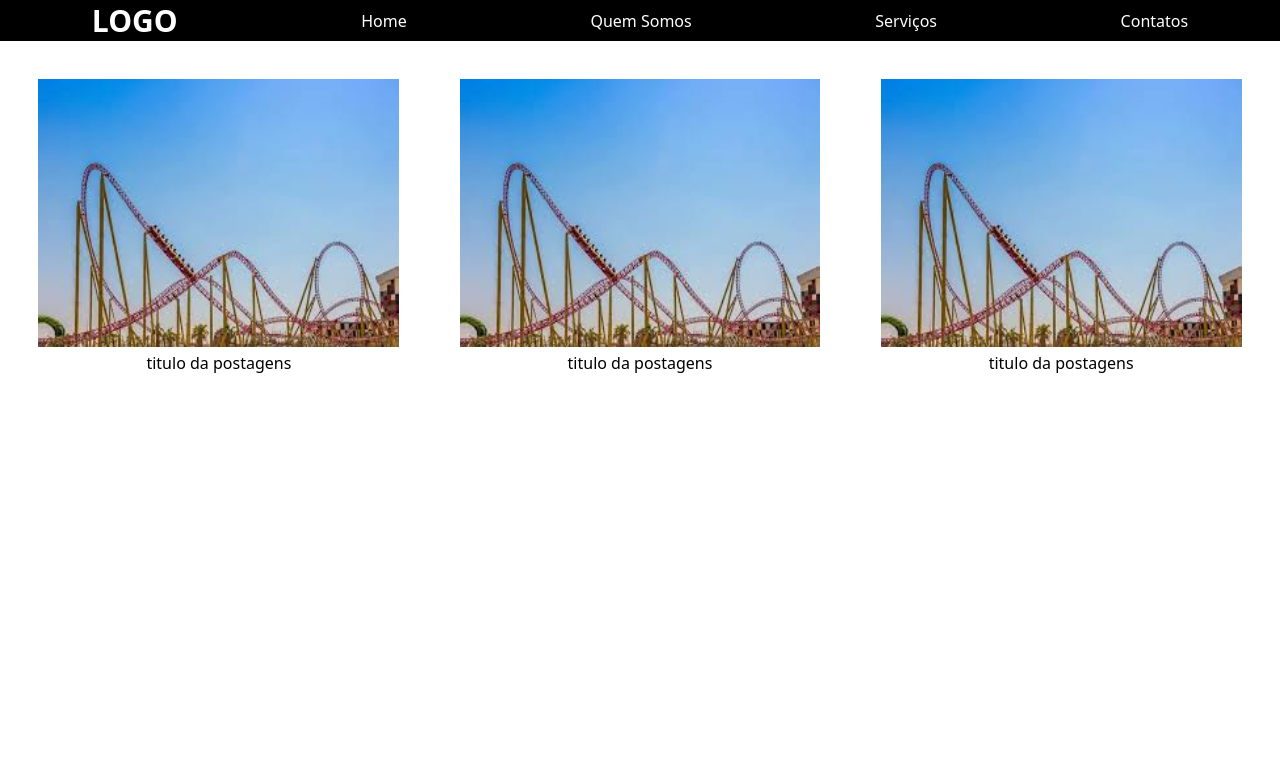
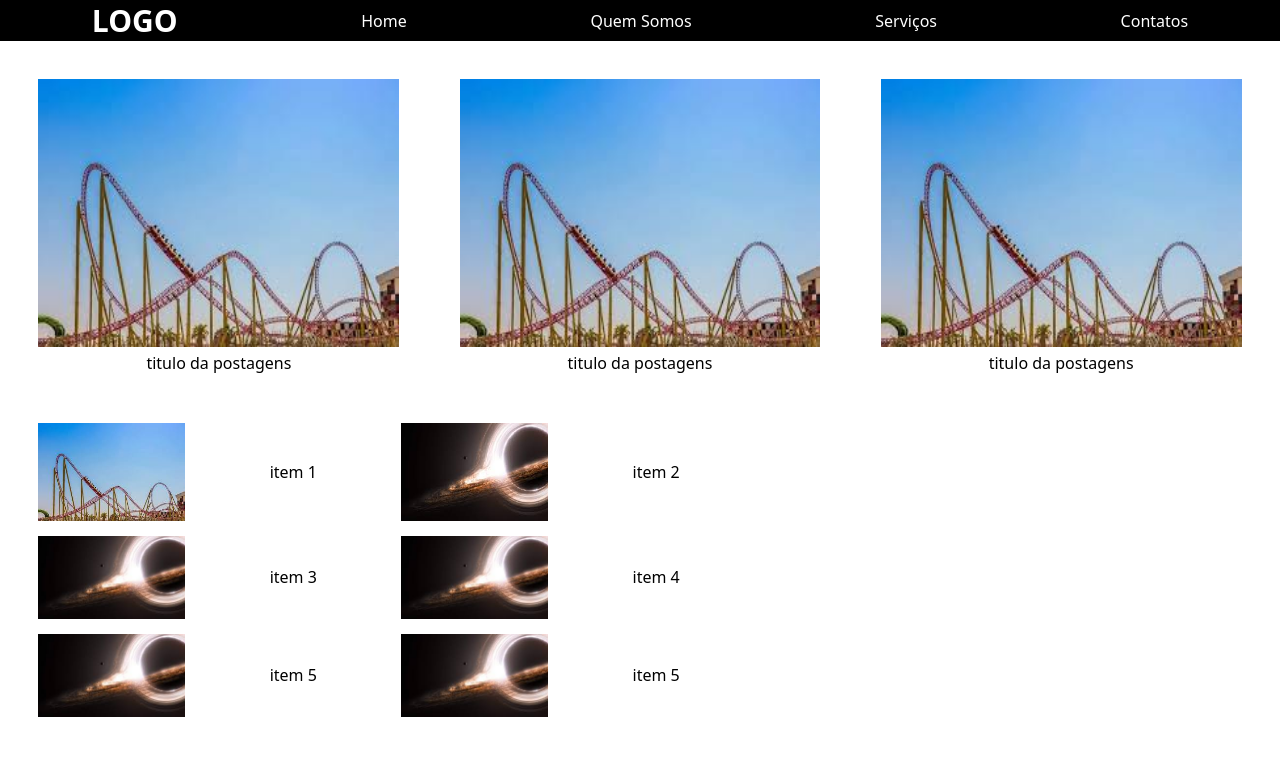
Before and after one commit to Davi-santos16/aprendendo-git, a plain HTML site: page index.html in a window 1280 px wide. Drawn offline with Linux system fonts and the light colour scheme.

Commit message:
feat:treinado

```diff
--- a/index.html
+++ b/index.html
@@ -7,7 +7,8 @@
     <title>Document</title>
 </head>
 <body>
-    <nav class="container-grid navbar">
+    <header>
+        <nav class="container navbar">
 
             <div class="logo">
                 <h6 id="textlogo">LOGO</h6>
@@ -26,6 +27,7 @@
                 <li>Contatos</li>
             </a>
         </nav>
+    </header>
     <div class="cotainer-grid" id="postagem">
         <div class="cotainer-grid">
             <img src="img/images.jpeg" alt="">
@@ -40,6 +42,24 @@
             <p>titulo da postagens</p>
         </div>
     </div>
+    <div class="container-grid " id="itens-banner">
+        <div class="container-grid" id="itens">
+            <img src="img/images.jpeg" alt="">
+            <p>item 1 </p>
+            <img src="img/download (1).jpeg" alt="">
+            <p>item 2</p>
+            <img src="img/download (1).jpeg" alt="">
+            <p>item 3</p>
+            <img src="img/download (1).jpeg" alt="">
+            <p>item 4 </p>
+            <img src="img/download (1).jpeg" alt="">
+            <p>item 5</p>
+            <img src="img/download (1).jpeg" alt="">
+            <p>item 5</p>
+
+        </div>
+
+    </div>
 
 </body>
 </html>
--- a/style.css
+++ b/style.css
@@ -39,5 +39,21 @@ img{
     width: 100%;
 }
 p{
- text-align: center;
+    text-align: center;
+    align-self: center;
 }
+
+div#itens-banner{
+    grid-template-columns: auto 40%;
+
+}
+div#itens{
+    grid-template-columns: repeat(4, 1fr);
+    grid-template-rows: repeat(3, 1fr);
+    row-gap: 5%;
+    column-gap: 5%;
+    margin: 5%;
+}
+.container-grid{
+    display: grid;
+}
```
Lines whose indentation alone changed are shown as unchanged.
